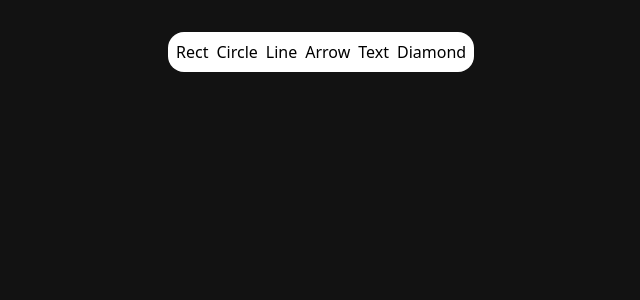
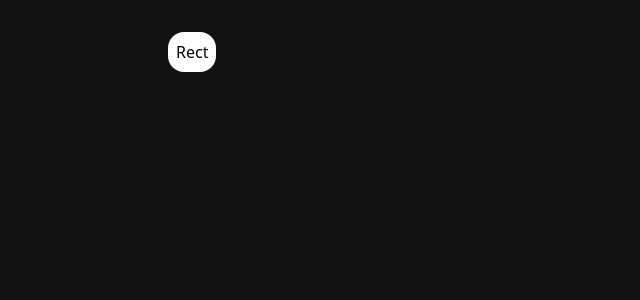
Before and after one commit to Dhruva16630/Excalidraw-Nextjs, a Next.js app: page / in a window 1280 px wide. Shown: the top 300 px of the page, without its empty margins (216-856 px from the left). Built offline with nearby package versions, Linux system fonts and the light colour scheme.

Commit message:
Added_rectangle

```diff
--- a/app/components/Canvas/CanvasBoard.tsx
+++ b/app/components/Canvas/CanvasBoard.tsx
@@ -1,33 +1,45 @@
 "use client";
 
-import { useEffect,useRef } from "react";
-import drawShapes from "../Shapes/drawShapes";
-
+import { useEffect, useRef, useState } from "react";
+import { CanvasLogic } from "./CanvasLogic";
 
 export default function CanvasBoard() {
-  const canvasRef = useRef<HTMLCanvasElement>(null)
+  const canvasRef = useRef<HTMLCanvasElement>(null);
+  const [engine, setEngine] = useState<CanvasLogic | null>(null);
 
   useEffect(() => {
+    if (!canvasRef.current) return;
+
     const canvas = canvasRef.current;
-    if (!canvas) return;
-    const ctx = canvas.getContext("2d");
-    if (!ctx) return;
-  })
+    // set proper size
+    canvas.width = window.innerWidth;
+    canvas.height = window.innerHeight;
 
-  return(
-    <>
-      <canvas ref={canvasRef} className="top-o left-0 w-screen h-screen bg-[#121212]"/>
+    const engineInstance = new CanvasLogic(canvas);
+    setEngine(engineInstance);
+
+    const handleResize = () => {
+      canvas.width = window.innerWidth;
+      canvas.height = window.innerHeight;
+    };
+    window.addEventListener("resize", handleResize);
+
+    return () => {
+      window.removeEventListener("resize", handleResize);
+    };
+  }, []);
+
+  return (
+    <div className="relative">
+      <canvas
+        ref={canvasRef}
+        className="w-screen h-screen bg-[#121212]"
+      />
       <div className="absolute top-8 left-96 gap-2 rounded-2xl bg-white flex p-2">
-      <button onClick={() =>drawShapes}>Rect</button>
-      <button>Circle</button>
-      <button>Line</button>
-      <button>Arrow</button>
-      <button>Text</button>
-      <button>Diamond</button>
+        <button onClick={() => engine?.drawRectangle(200, 200, 200, 200)}>
+          Rect
+        </button>
       </div>
-
-    </>
-
-
-  )
+    </div>
+  );
 }
--- /dev/null
+++ b/app/components/Canvas/CanvasLogic.ts
@@ -0,0 +1,24 @@
+import rough from "roughjs";
+import { RoughCanvas } from "roughjs/bin/canvas";
+
+class CanvasLogic {
+    private canvas: HTMLCanvasElement;
+    private ctx: CanvasRenderingContext2D
+    private roughCanvas: RoughCanvas
+
+    constructor(canvas: HTMLCanvasElement) {
+        this.canvas = canvas;
+        this.ctx = canvas.getContext("2d")!;
+        this.roughCanvas = rough.canvas(canvas);
+
+       // this.initEventListeners();
+    }
+
+    drawRectangle( x:number, y:number, width:number, height:number) {
+        const rectangle = this.roughCanvas.rectangle(200, 200, 200, 200, {stroke: "white", strokeWidth: 1,roughness: 1.3});
+        this.ctx.clearRect(0, 0, this.canvas.width, this.canvas.height);
+        this.roughCanvas.draw(rectangle);
+    }
+}
+
+export {CanvasLogic};
```
